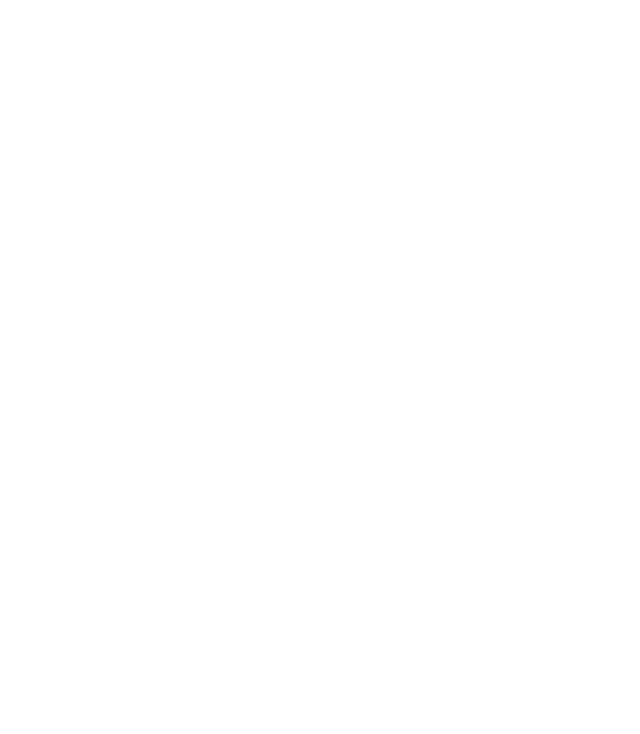
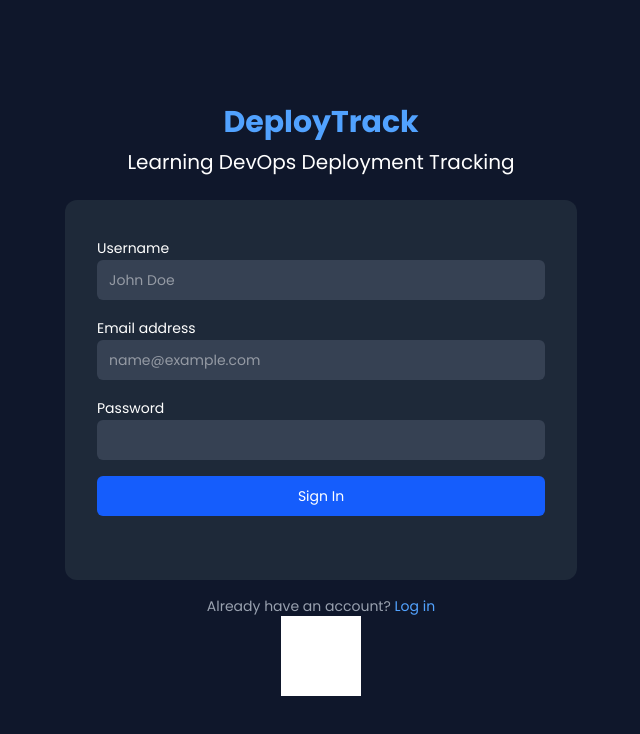
Before and after one commit to keithmiquela/DeployTrack, a React (Vite) app in the folder frontend/: page /user/signup in a window 1280 px wide. Before the commit this address had no page. Shown: the top 734 px of the page, without its empty margins (319-959 px from the left). Built offline with nearby package versions, Linux system fonts and the light colour scheme.

Commit message:
feat: useLogin, use Logout, useSignup hooks

```diff
--- a/frontend/src/components/LoginForm.jsx
+++ b/frontend/src/components/LoginForm.jsx
@@ -2,8 +2,9 @@ import React from 'react'
 import { useState } from 'react'
 import { useNavigate } from 'react-router'
 import { useAuthContext } from '../hooks/useAuthContext'
+import { useLogin } from '../hooks/useLogin'
 
-const loginForm = () => {
+const LoginForm = () => {
 
     const navigate = useNavigate();
 
@@ -11,31 +12,12 @@ const loginForm = () => {
 
     const [email, setEmail] = useState('')
     const [password, setPassword] = useState('');
-    const[error, setError] = useState(null)
+    const {login, isLoading, error} = useLogin();
 
     const handleSubmit = async(e) => {
         e.preventDefault();
 
-        const port = import.meta.env.VITE_BACKEND_PORT
-
-        const credentials = {email, password}
-
-        const response = await fetch(`http://localhost:${port}/user/login`, {
-            method:"POST",
-            body: JSON.stringify(credentials),
-            headers: {
-                'Content-Type': 'application/json'
-            }
-        })
-
-        const json = await response.json()
-
-        if(!response.ok){
-            setError(json.error)
-        }
-        else{
-            dispatch({type: 'LOGIN', payload: json})
-        }
+        await login(email, password)
     }
 
     return (
@@ -70,9 +52,10 @@ const loginForm = () => {
 
                 <button className="bg-blue-600 text-white text-sm w-full h-10 rounded-md hover:bg-blue-500 active:bg-blue-700 cursor-pointer mb-2">Sign In</button>
                 <p className="text-gray-400 text-xs">For demo purposes, any email and password will work</p>
+                {error && <p className="text-red-400 text-sm ml-1">{error}</p>}
             </form>
         </>
     )
 }
 
-export default loginForm
+export default LoginForm
--- a/frontend/src/components/Navbar.jsx
+++ b/frontend/src/components/Navbar.jsx
@@ -2,16 +2,22 @@ import React from 'react'
 import { useNavigate } from 'react-router'
 import { NavLink } from 'react-router'
 import { useAuthContext } from '../hooks/useAuthContext'
+import { useLogout } from '../hooks/useLogout'
 
 const Navbar = () => {
+
+  const user = JSON.parse(localStorage.getItem("user"));
 
   const port = import.meta.env.VITE_BACKEND_PORT;
   const navigate = useNavigate()
 
+  const {logout} = useLogout()
+
   const {dispatch} = useAuthContext();
 
-  const handleLogout = (e) => {
-
+  const handleLogout = async (e) => {
+    await logout()
+    navigate("/user/login")
   }
 
   return (
@@ -46,7 +52,7 @@ const Navbar = () => {
         </div>
       </div>
       <div className='flex flex-row gap-2 text-sm'>
-        <p className="text-gray-200">{localStorage.getItem("name")}</p>
+        <p className="text-gray-200">{user?.name}</p>
         <button className="cursor-pointer text-gray-200 hover:text-white" onClick={handleLogout}>Logout</button>
       </div>
     </div>
--- /dev/null
+++ b/frontend/src/components/SignupForm.jsx
@@ -0,0 +1,78 @@
+import React from 'react'
+import { useState } from 'react'
+import { useNavigate } from 'react-router'
+import { useSignup } from '../hooks/useSignup.js'
+
+const SignupForm = () => {
+
+    const navigate = useNavigate();
+
+    const [name, setName] = useState('')
+    const [email, setEmail] = useState('')
+    const [password, setPassword] = useState('');
+    const {signup, isLoading, error} = useSignup();
+
+    const handleSubmit = async(e) => {
+        e.preventDefault();
+
+        await signup(name, email, password)
+    }
+
+    return (
+        <>
+            <form className="w-lg h-95 bg-gray-800 rounded-xl py-9 px-8" onSubmit={handleSubmit}>
+                <div className='flex flex-col gap-4'>
+                    <div>
+                        <label
+                            htmlFor='name'
+                            className="text-sm text-white"
+                        >
+                            Username
+                        </label>
+                        <input
+                            id = "name"
+                            type="test"
+                            placeholder="John Doe"
+                            value={name}
+                            onChange={(e) => setName(e.target.value)}
+                            className="bg-gray-700 w-full h-10 rounded-md px-3 text-sm text-gray-100 focus:outline-2 focus:outline-blue-400"
+                        >
+                        </input>
+                    </div>
+                    <div>
+                        <label
+                            htmlFor='email'
+                            className="text-sm text-white"
+                        >
+                            Email address
+                        </label>
+                        <input
+                            id = "email"
+                            type="type"
+                            placeholder="name@example.com"
+                            value={email}
+                            onChange={(e) => setEmail(e.target.value)}
+                            className="bg-gray-700 w-full h-10 rounded-md px-3 text-sm text-gray-100 focus:outline-2 focus:outline-blue-400"
+                        >
+                        </input>
+                    </div>
+                    <div>
+                        <label htmlFor="password" className="text-sm text-white">Password</label>
+                        <input
+                            id="password"
+                            type="text"
+                            value={password}
+                            onChange={(e) => setPassword(e.target.value)}
+                            className="bg-gray-700 w-full h-10 rounded-md px-3 text-sm text-gray-100 focus:outline-2 focus:outline-blue-400"
+                        >
+                        </input>
+                    </div>
+                    <button className="bg-blue-600 text-white text-sm w-full h-10 rounded-md hover:bg-blue-500 active:bg-blue-700 cursor-pointer mb-2" disabled={isLoading}>Sign In</button>
+                </div>
+                {error && <p className="text-red-400 text-sm ml-1">{error}</p>}
+            </form>
+        </>
+    )
+}
+
+export default SignupForm
--- a/frontend/src/context/DeploymentContext.jsx
+++ b/frontend/src/context/DeploymentContext.jsx
@@ -8,10 +8,6 @@ export const deploymentsReducer = (state, action) => {
             return {
                 deployments: action.payload
             }
-        // case 'CREATE_DEPLOYMENT':
-        //     return {
-        //         deployments: [action.payload, ...(state.deployments || [])]
-        //     }
         case 'DELETE_DEPLOYMENT':
             return {
                 deployments: state.deployments.filter((deployment) => (deployment._id !== action.payload._id))
--- /dev/null
+++ b/frontend/src/hooks/useLogin.js
@@ -0,0 +1,36 @@
+import { useState } from "react";
+import { useAuthContext } from "../hooks/useAuthContext";
+
+export const useLogin = () => {
+    const [error, setError] = useState(null)
+    const [isLoading, setIsLoading] = useState(null)
+    const {dispatch} = useAuthContext()
+
+    const login = async(email, password) => {
+        setIsLoading(true)
+        setError(null)
+        const port = import.meta.env.VITE_BACKEND_PORT
+
+        const response = await fetch(`http://localhost:${port}/user/login`, {
+            method: 'POST',
+            headers: {'Content-Type': 'application/json'},
+            body: JSON.stringify({email, password})
+        })
+
+        const json = await response.json()
+
+        if(!response.ok) {
+            setIsLoading(false)
+            setError(json.error)
+        }
+
+        if(response.ok){
+            localStorage.setItem('user', JSON.stringify(json))
+            dispatch({type: 'LOGIN', payload: json})
+            setIsLoading(false)
+        }
+
+    }
+
+    return {login, isLoading, error}
+}
--- /dev/null
+++ b/frontend/src/hooks/useLogout.js
@@ -0,0 +1,13 @@
+import { useAuthContext } from "./useAuthContext"
+
+export const useLogout = () => {
+
+    const {dispatch} = useAuthContext()
+
+    const logout = async () => {
+        localStorage.removeItem('user')
+        dispatch({type: 'LOGOUT'})
+    }
+
+    return {logout}
+}
--- /dev/null
+++ b/frontend/src/hooks/useSignup.js
@@ -0,0 +1,36 @@
+import { useState } from "react";
+import { useAuthContext } from "../hooks/useAuthContext";
+
+export const useSignup = () => {
+    const [error, setError] = useState(null)
+    const [isLoading, setIsLoading] = useState(null)
+    const {dispatch} = useAuthContext()
+
+    const signup = async(name, email, password) => {
+        setIsLoading(true)
+        setError(null)
+        const port = import.meta.env.VITE_BACKEND_PORT
+
+        const response = await fetch(`http://localhost:${port}/user/signup`, {
+            method: 'POST',
+            headers: {'Content-Type': 'application/json'},
+            body: JSON.stringify({name, email, password})
+        })
+
+        const json = await response.json()
+
+        if(!response.ok) {
+            setIsLoading(false)
+            setError(json.error)
+        }
+
+        if(response.ok){
+            localStorage.setItem('user', JSON.stringify(json))
+            dispatch({type: 'LOGIN', payload: json})
+            setIsLoading(false)
+        }
+
+    }
+
+    return {signup, isLoading, error}
+}
--- a/frontend/src/pages/Login.jsx
+++ b/frontend/src/pages/Login.jsx
@@ -1,8 +1,10 @@
 import { useState } from 'react'
 import LoginForm from '../components/LoginForm.jsx'
+import { useNavigate } from 'react-router'
 
 function Login() {
   const [count, setCount] = useState(0)
+  const navigate = useNavigate()
 
   return (
     <>
@@ -10,6 +12,7 @@ function Login() {
           <h1 className="text-3xl font-bold text-blue-400 mb-2">DeployTrack</h1>
           <h2 className="text-xl text-white mb-6">Learning DevOps Deployment Tracking</h2>
           <LoginForm />
+          <p className="text-gray-400 text-sm mt-4">Don't have an account? <button onClick={() => navigate("/user/signup")} className="text-blue-400 hover:underline">Sign up</button></p>
       </div>
     </>
   )
--- /dev/null
+++ b/frontend/src/pages/Signup.jsx
@@ -0,0 +1,23 @@
+import React from 'react'
+import SignupForm from '../components/SignupForm.jsx'
+import { useNavigate } from 'react-router'
+
+const Signup = () => {
+
+    const navigate = useNavigate()
+
+  return (
+    <>
+      <div className="w-screen h-screen bg-slate-900 flex flex-col justify-center items-center">
+          <h1 className="text-3xl font-bold text-blue-400 mb-2">DeployTrack</h1>
+          <h2 className="text-xl text-white mb-6">Learning DevOps Deployment Tracking</h2>
+          <SignupForm />
+          <p className="text-gray-400 text-sm mt-4">Already have an account? <button onClick={() => navigate("/user/login")} className="text-blue-400 hover:underline">Log in</button></p>
+          <div className="w-20 h-20 bg-white">
+          </div>
+      </div>
+    </>
+  )
+}
+
+export default Signup
--- a/frontend/src/routes/AppRoutes.jsx
+++ b/frontend/src/routes/AppRoutes.jsx
@@ -1,6 +1,7 @@
 import { BrowserRouter, Routes, Route } from 'react-router'
 import Dashboard from '../pages/Dashboard.jsx'
 import Login from '../pages/Login.jsx'
+import Signup from '../pages/Signup.jsx'
 import MainLayout from '../layouts/MainLayout.jsx'
 import { useState, useEffect } from 'react'
 import NewDeployment from '../pages/NewDeployment.jsx'
@@ -13,7 +14,11 @@ const AppRoutes = () => {
     <BrowserRouter>
         <Routes>
           <Route path="/" element={<Navigate to="user/login" replace />}/>
-            <Route path="user/login" element={<Login />}></Route>
+          <Route path="user">
+            <Route index element={<Navigate to="login" replace />}/>
+            <Route path="login" element={<Login />}></Route>
+            <Route path="signup" element={<Signup />}></Route>
+          </Route>
           <Route path="dashboard" element={<MainLayout />}>
             <Route index element={<Dashboard />}></Route>
           </Route>
```
Also changed, not shown: 2 other files (tests, documents, lock files or other folders).
